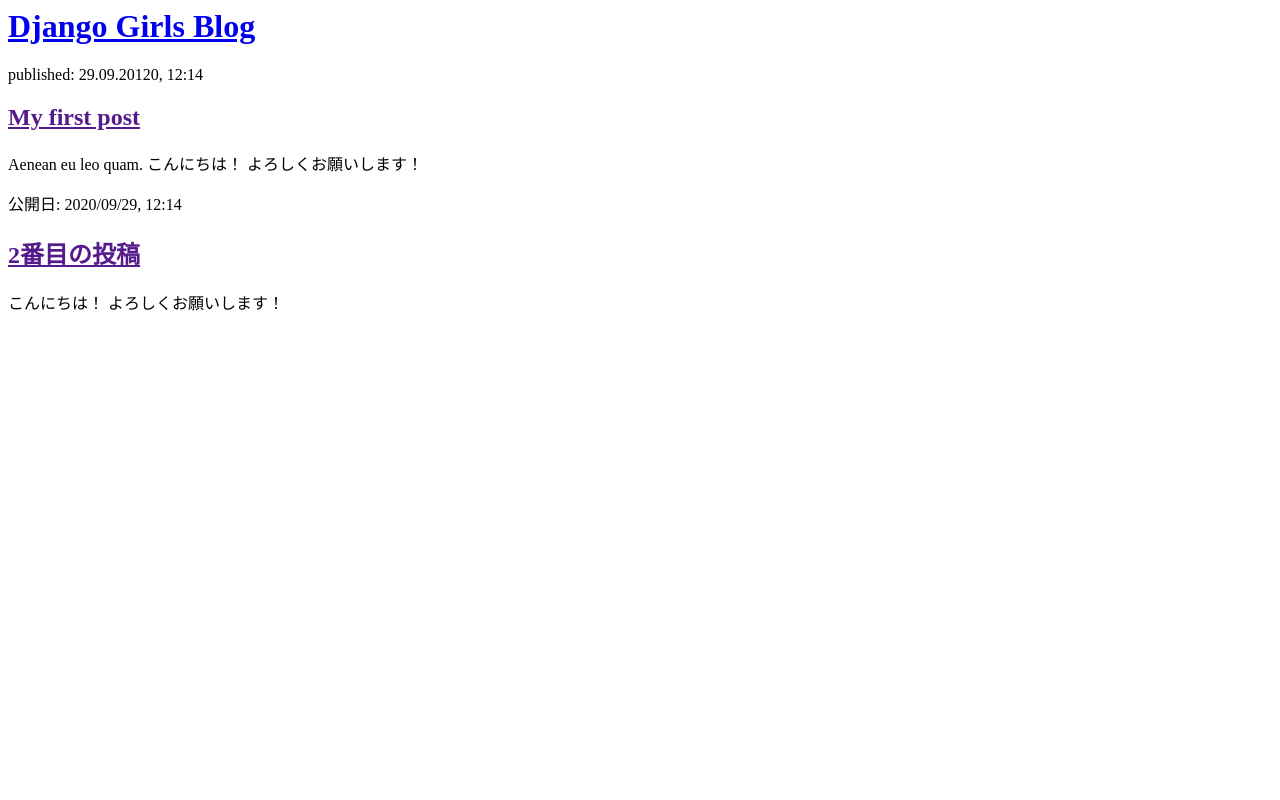
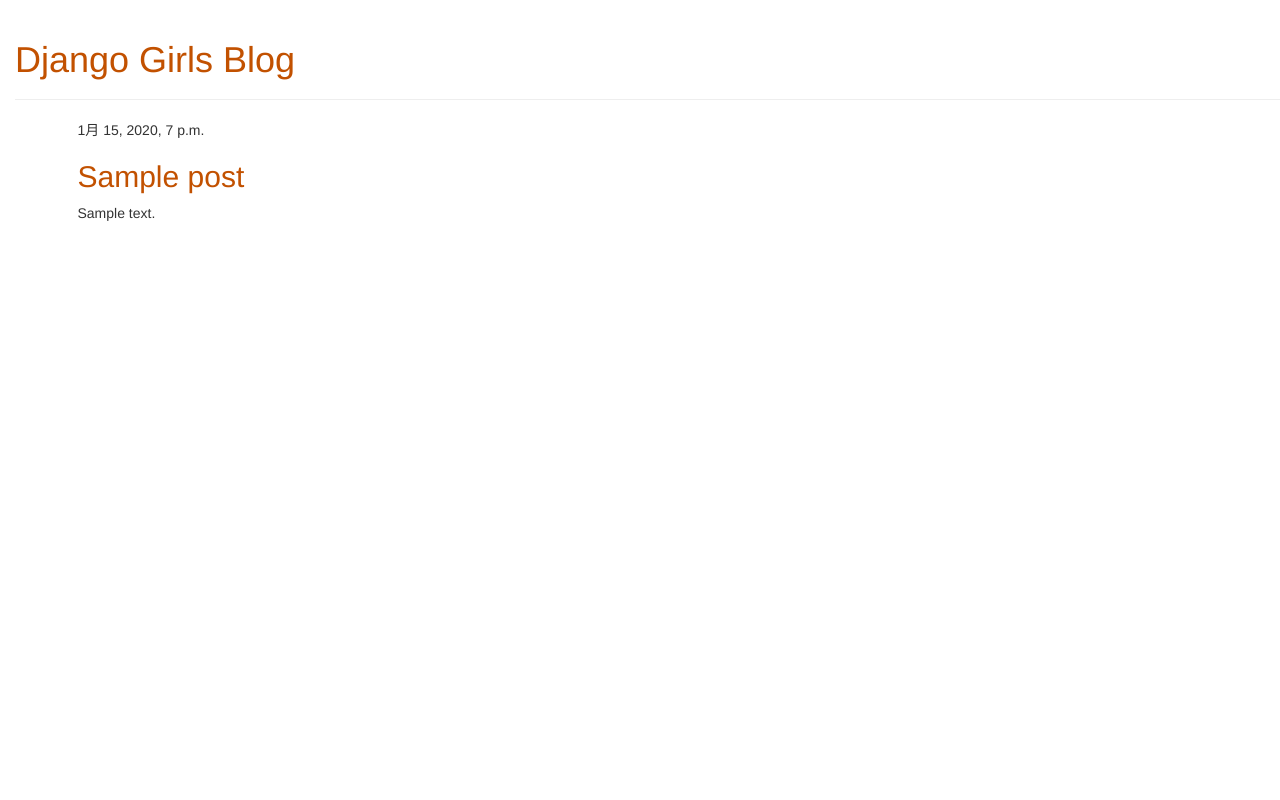
Before and after one commit to secy43/my-first-blog, a Django app: page / in a window 1280 px wide. Run offline with Django 3.2, Linux system fonts and the light colour scheme; tables that the repository leaves empty hold one stand-in row (values such as "Sample post"); some libraries are stand-ins or nearby versions.

Commit message:
Added view and template for detailed blog post as well as CSS for the site.

```diff
--- /dev/null
+++ b/blog/static/css/blog.css
@@ -0,0 +1,7 @@
+h1 a, h2 a {
+    color: #C25100;
+}
+
+body {
+    padding-left: 15px;
+}
--- /dev/null
+++ b/blog/templates/blog/base.html
@@ -0,0 +1,22 @@
+{% load static %}
+<html>
+    <head>
+        <title>Django Girls blog</title>
+        <link rel="stylesheet" href="//maxcdn.bootstrapcdn.com/bootstrap/3.2.0/css/bootstrap.min.css">
+        <link rel="stylesheet" href="//maxcdn.bootstrapcdn.com/bootstrap/3.2.0/css/bootstrap-theme.min.css">
+        <link rel="stylesheet" href="{% static 'css/blog.css' %}">
+    </head>
+    <body>
+        <div class="page-header">
+            <h1><a href="/">Django Girls Blog</a></h1>
+        </div>
+        <div class="content container">
+            <div class="row">
+                <div class="col-md-8">
+                {% block content %}
+                {% endblock %}
+                </div>
+            </div>
+        </div>
+    </body>
+</html>
--- a/blog/templates/blog/post_list.html
+++ b/blog/templates/blog/post_list.html
@@ -1,22 +1,13 @@
-<html>
-    <head>
-        <title>Django Girls blog</title>
-    </head>
-    <body>
-        <div>
-            <h1><a href="/">Django Girls Blog</a></h1>
+{% extends 'blog/base.html' %}
+
+{% block content %}
+    {% for post in posts %}
+        <div class="post">
+            <div class="date">
+                {{ post.published_date }}
+            </div>
+            <h2><a href="{% url 'post_detail' pk=post.pk %}">{{ post.title }}</a></h2>
+            <p>{{ post.text|linebreaksbr }}</p>
         </div>
-
-        <div>
-            <p>published: 29.09.20120, 12:14</p>
-            <h2><a href="">My first post</a></h2>
-            <p>Aenean eu leo quam. こんにちは！ よろしくお願いします！ </p>
-        </div>
-
-        <div>
-            <p>公開日: 2020/09/29, 12:14</p>
-            <h2><a href="">2番目の投稿</a></h2>
-            <p> こんにちは！ よろしくお願いします！ </p>
-        </div>
-    </body>
-</html>
+    {% endfor %}
+{% endblock %}
--- a/blog/urls.py
+++ b/blog/urls.py
@@ -3,4 +3,5 @@
 
 urlpatterns = [
     path('', views.post_list, name='post_list'),
+    path('post/<int:pk>/', views.post_detail, name='post_detail'),
 ]
--- a/blog/views.py
+++ b/blog/views.py
@@ -1,6 +1,13 @@
-from django.shortcuts import render
+from django.shortcuts import render ,get_object_or_404
+from .models import Post
+from django.utils import timezone
 
 # Create your views here.
 
 def post_list(request):
-    return render(request, 'blog/post_list.html', {})
+    posts = Post.objects.filter(published_date__lte=timezone.now()).order_by('published_date')
+    return render(request, 'blog/post_list.html', {'posts': posts})
+
+def post_detail(request, pk):
+    post = get_object_or_404(Post, pk=pk)
+    return render(request, 'blog/post_detail.html', {'post': post})
```
Also changed, not shown: blog/templates/blog/post_detail.html (added, +13 -0 lines).
